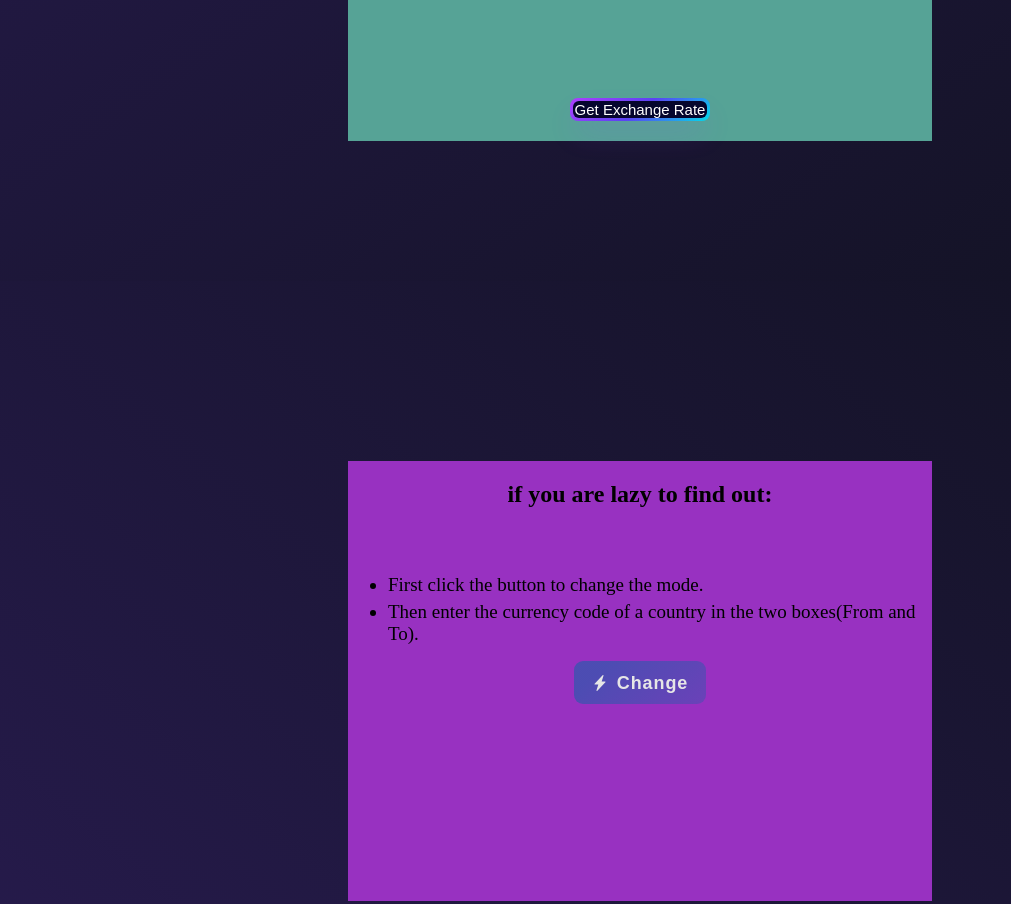
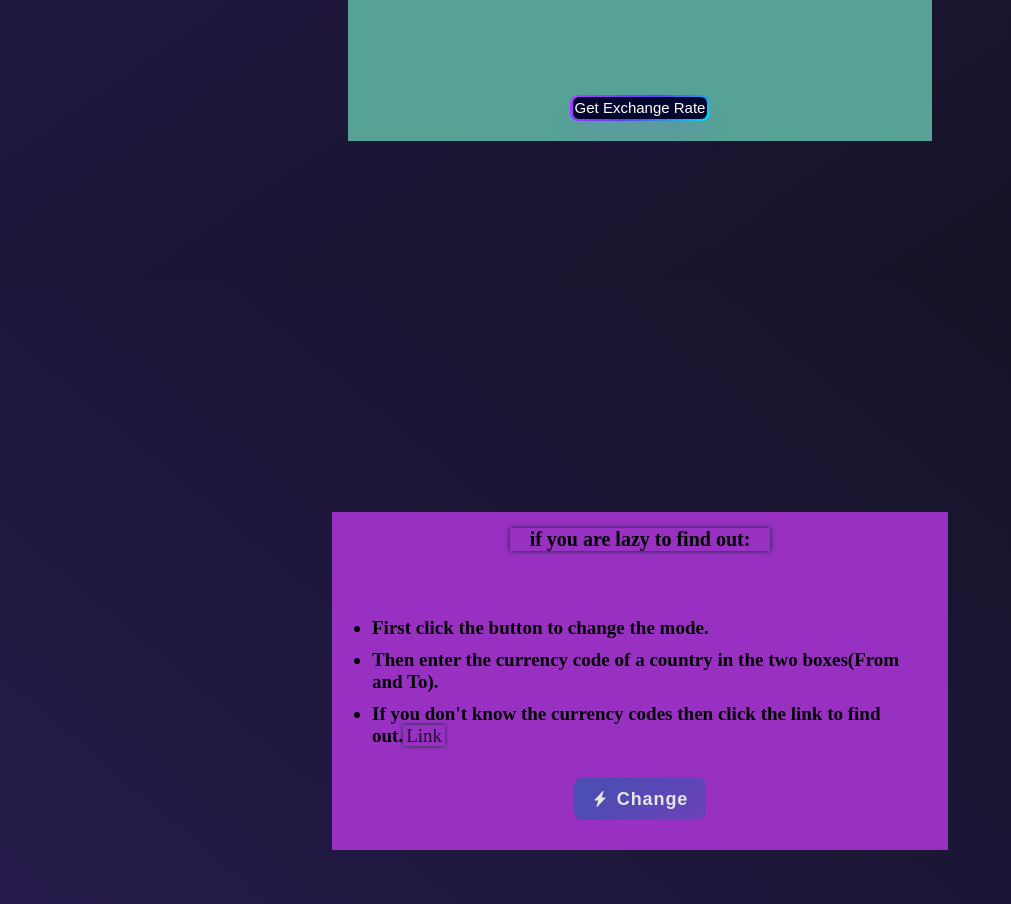
Before and after one commit to Jahid0924/JSproject, a plain HTML site: page index.html in a window 1280 px wide. Shown: the part 519-1423 px from the top of the page, without its empty margins (0-1011 px from the left). Drawn offline with Linux system fonts and the light colour scheme.

```diff
--- a/app.js
+++ b/app.js
@@ -40,7 +40,7 @@ mode.addEventListener("click", (e) => {
   console.log(e);
   var changeEvent = e.type;
   console.log(changeEvent)
-  // result.innerHTML = "";
+  result.innerHTML = "";
   userBox1.classList.add("hide");
   userBox1.classList.remove("mergesel1")
   userBox2.classList.add("hide");
@@ -69,7 +69,6 @@ function CurrencyConverter(event) {
         )} ${toCurr}`;
       });
   } else if (fromInputval.length == 3 && toInputval.length == 3 && Amount.length != 0) {
-    alert("Input box.");
     fetch(Url)
       .then((res) => res.json())
       .then((data) => {
--- a/index.html
+++ b/index.html
@@ -60,6 +60,8 @@
               Then enter the currency code of a country in the two boxes(From
               and To).
             </li>
+            <li>If you don't know the currency codes then click the link to find out.<a href="https://taxsummaries.pwc.com/glossary/currency-codes">Link</a></li>
+
           </ul>
         </div>
         <button class="changeMode">
--- a/style.css
+++ b/style.css
@@ -49,6 +49,7 @@ body {
     /* line-height: 1em; */
     max-width: 100%;
     min-width: 140px;
+    height: 26px;
     padding: 3px;
     text-decoration: none;
     user-select: none;
@@ -58,6 +59,7 @@ body {
     cursor: pointer;
     transition: all .3s;
     margin-bottom: 20px;
+
    }
 
    button:active,
@@ -66,6 +68,7 @@ body {
    }
 
    #getresult span {
+    padding-top: 2px;
     background-color: rgb(5, 6, 45);
     border-radius: 6px;
     width: 100%;
@@ -73,11 +76,11 @@ body {
     transition: 300ms;
    }
 
-   button:hover span {
+   #getresult:hover span {
     background: none;
    }
 
-   button:active {
+   #getresult:active {
     transform: scale(0.9);
    }
 .mergesel1{
@@ -146,8 +149,8 @@ input::placeholder{
     align-items: center;
 }
 .box{
-    width: 73vmin;
-    height: 55vmin;
+    width: 77vmin;
+    height: auto;
     background-color: #9831c1;
     display: flex;
     flex-direction: column;
@@ -156,10 +159,27 @@ input::placeholder{
 }
 #heading{
     margin-bottom: 50px;
+    padding-left: 20px;
+    padding-right: 20px;
+    font-size: 1.25rem;
+    text-align: center;
+    box-shadow: 0 0 5px #0c293f;
 }
 li{
+  padding: 0px 20px 0px 0px;
     font-size: 19px;
-    margin-bottom: 5px;
+    margin-bottom: 10px;
+    font-weight: bold;
+}
+ul{
+  margin-bottom: 30px;
+}
+a{
+  text-decoration: none;
+  color: #1c0931;
+  box-shadow: 0 0 4px rgb(11, 49, 49);
+  font-weight: 300;
+  padding: 0 3px 0 3px;
 }
 .changeMode {
     --bezier: cubic-bezier(0.22, 0.61, 0.36, 1);
@@ -175,7 +195,7 @@ li{
     display: flex;
     align-items: center;
     gap: 0.5em;
-
+    margin-bottom: 30px;
     font-size: 18px;
     letter-spacing: 0.05em;
     line-height: 1;
```
